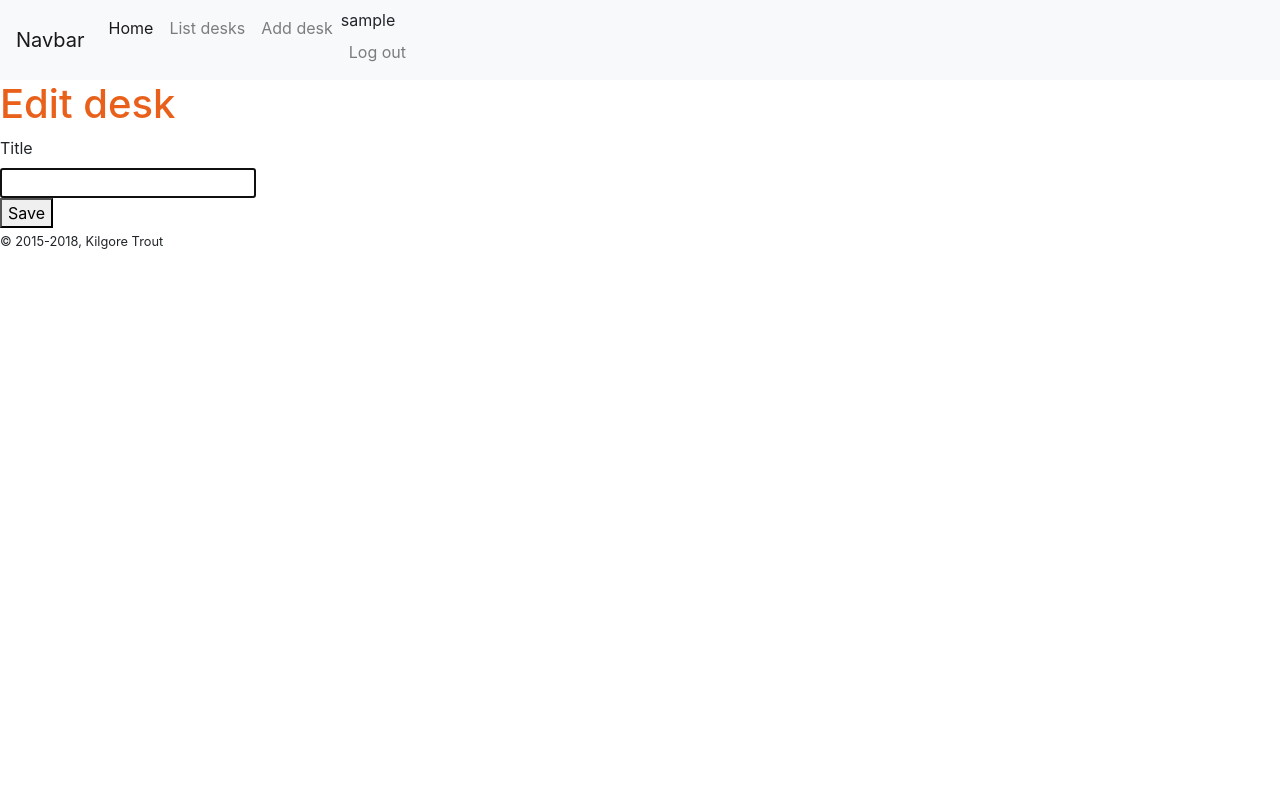
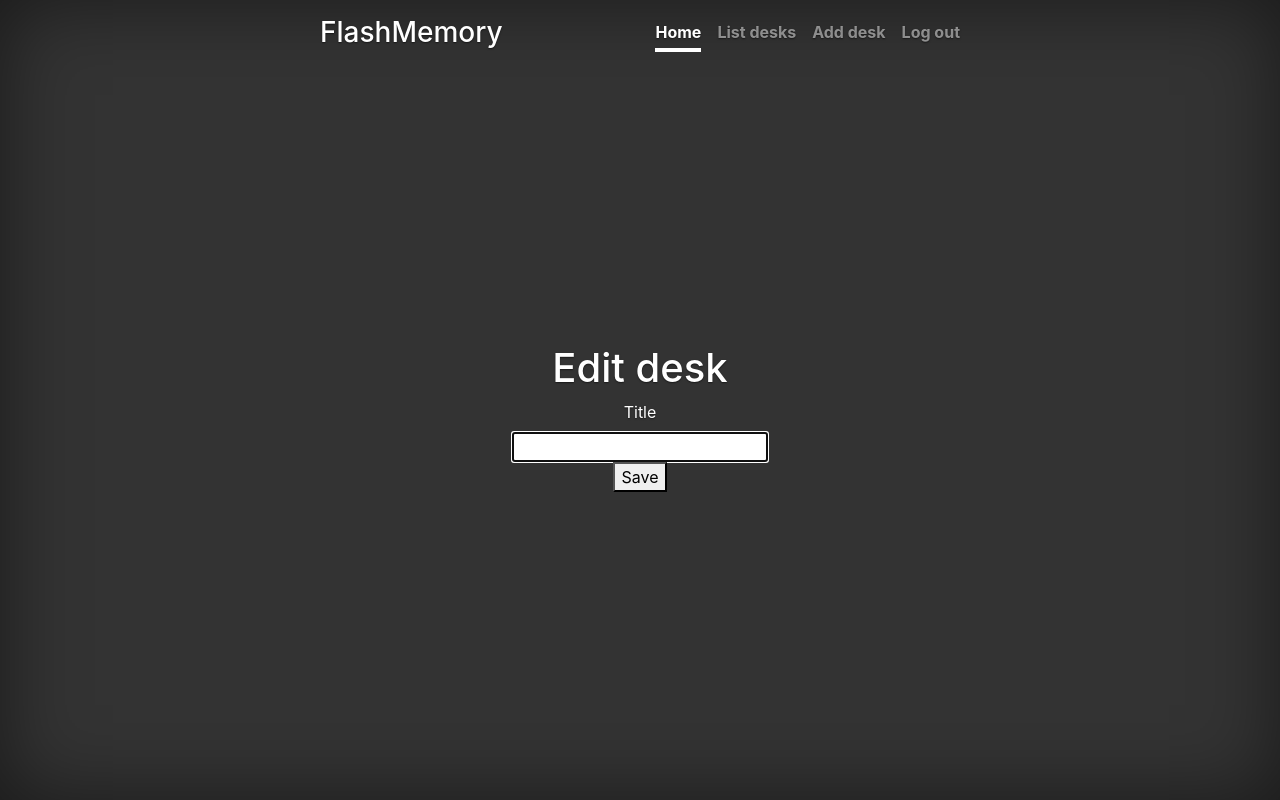
Before and after one commit to ituitis-soylen18/Database-Systems-Project, a Flask app: page /new-desk in a window 1280 px wide. Run offline with Flask 2, Linux system fonts and the light colour scheme; the visitor is signed in with stand-in values (Sample User, id 1); some libraries are stand-ins or nearby versions.

Commit message:
frontend template added

```diff
--- a/settings.py
+++ b/settings.py
@@ -4,8 +4,8 @@ SECRET_KEY = "secret"
 WTF_CSRF_ENABLED = True
 
 PASSWORDS = {
-    "admin": "$pbkdf2-sha256$29000$itF6r1WKMeYcI.Qcg3AOQQ$2FfE1FhS4dOLKmtKEckNtwg0kTFux6R8sc.p1Mrra7k",
+    "zümra": "$pbkdf2-sha256$29000$itF6r1WKMeYcI.Qcg3AOQQ$2FfE1FhS4dOLKmtKEckNtwg0kTFux6R8sc.p1Mrra7k",
     "normaluser": "$pbkdf2-sha256$29000$itF6r1WKMeYcI.Qcg3AOQQ$2FfE1FhS4dOLKmtKEckNtwg0kTFux6R8sc.p1Mrra7k",
 }
 
-ADMIN_USERS = ["admin"]
+ADMIN_USERS = ["zümra"]
--- /dev/null
+++ b/static/cover.css
@@ -0,0 +1,106 @@
+/*
+ * Globals
+ */
+
+/* Links */
+a,
+a:focus,
+a:hover {
+  color: #fff;
+}
+
+/* Custom default button */
+.btn-secondary,
+.btn-secondary:hover,
+.btn-secondary:focus {
+  color: #333;
+  text-shadow: none; /* Prevent inheritance from `body` */
+  background-color: #fff;
+  border: .05rem solid #fff;
+}
+
+
+/*
+ * Base structure
+ */
+
+html,
+body {
+  height: 100%;
+  background-color: #333;
+}
+
+body {
+  display: -ms-flexbox;
+  display: flex;
+  color: #fff;
+  text-shadow: 0 .05rem .1rem rgba(0, 0, 0, .5);
+  box-shadow: inset 0 0 5rem rgba(0, 0, 0, .5);
+}
+
+.cover-container {
+  max-width: 42em;
+}
+
+
+/*
+ * Header
+ */
+.masthead {
+  margin-bottom: 2rem;
+}
+
+.masthead-brand {
+  margin-bottom: 0;
+}
+
+.nav-masthead .nav-link {
+  padding: .25rem 0;
+  font-weight: 700;
+  color: rgba(255, 255, 255, .5);
+  background-color: transparent;
+  border-bottom: .25rem solid transparent;
+}
+
+.nav-masthead .nav-link:hover,
+.nav-masthead .nav-link:focus {
+  border-bottom-color: rgba(255, 255, 255, .25);
+}
+
+.nav-masthead .nav-link + .nav-link {
+  margin-left: 1rem;
+}
+
+.nav-masthead .active {
+  color: #fff;
+  border-bottom-color: #fff;
+}
+
+@media (min-width: 48em) {
+  .masthead-brand {
+    float: left;
+  }
+  .nav-masthead {
+    float: right;
+  }
+}
+
+
+/*
+ * Cover
+ */
+.cover {
+  padding: 0 1.5rem;
+}
+.cover .btn-lg {
+  padding: .75rem 1.25rem;
+  font-weight: 700;
+}
+
+
+/*
+ * Footer
+ */
+.mastfoot {
+  color: rgba(255, 255, 255, .5);
+}
--- a/templates/layout.html
+++ b/templates/layout.html
@@ -7,43 +7,30 @@
     <link rel="stylesheet"
           href="https://cdn.jsdelivr.net/npm/bootstrap@4.5.3/dist/css/bootstrap.min.css" integrity="sha384-TX8t27EcRE3e/ihU7zmQxVncDAy5uIKz4rEkgIXeMed4M0jlfIDPvg6uqKI2xXr2" crossorigin="anonymous">
     <link rel="stylesheet"
-          href="{{ url_for('static', filename='mymovies.css') }}"/>
+          href="{{ url_for('static', filename='cover.css') }}"/>
   </head>
-  <body>
-    <header>
-      <nav class="navbar navbar-expand-lg navbar-light bg-light">
-        <a class="navbar-brand" href="#">Navbar</a>
-        <button class="navbar-toggler" type="button" data-toggle="collapse" data-target="#navbarSupportedContent" aria-controls="navbarSupportedContent" aria-expanded="false" aria-label="Toggle navigation">
-          <span class="navbar-toggler-icon"></span>
-        </button>
-
-        <div class="collapse navbar-collapse" id="navbarSupportedContent">
-          <ul class="navbar-nav mr-auto">
-            <li class="nav-item active">
-              <a class="nav-link" href="{{ url_for('home_page') }}">Home <span class="sr-only">(current)</span></a>
-            </li>
-            <li class="nav-item">
+  <body class="text-center">
+    <div class="cover-container d-flex w-100 h-100 p-3 mx-auto flex-column">
+  <header class="masthead mb-auto">
+    <div class="inner">
+      <h3 class="masthead-brand">FlashMemory</h3>
+      <nav class="nav nav-masthead justify-content-center">
+        <a class="nav-link active" href="{{ url_for('home_page') }}">Home <span class="sr-only">(current)</span></a>
         <a class="nav-link" href="{{ url_for('desks_page') }}">List desks</a>
-            </li>
         {% if current_user.is_admin %}
-            <li class="nav-item">
         <a class="nav-link" href="{{ url_for('desk_add_page') }}">Add desk</a>
-            </li>
         {% endif %}
-            <li class="nav-item">
         {% if not current_user.is_authenticated %}
         <a class="nav-link" href="{{ url_for('login_page') }}">Log in</a>
             {% else %}
-              {{ current_user.username }}
+              <!-- {{ current_user.username }} -->
               <a class="nav-link" href="{{ url_for('logout_page') }}">Log out</a>
         {% endif %}
-            </li>
-          </ul>
+      </nav>
     </div>
-      </nav>
   </header>
 
-    <main>
+    <main role="main" class="inner cover">
       {% for message in get_flashed_messages() %}
       <div class="notification is-info">{{ message }}</div>
       {% endfor %}
@@ -55,10 +42,11 @@
       </section>
     </main>
 
-    <footer class="footer">
-      <div class="content">
-        <small>&copy; 2015-2018, Kilgore Trout</small>
+    <footer class="mastfoot mt-auto">
+      <div class="inner">
+
       </div>
     </footer>
+  </div>
   </body>
 </html>
```
Lines whose indentation alone changed are shown as unchanged.
